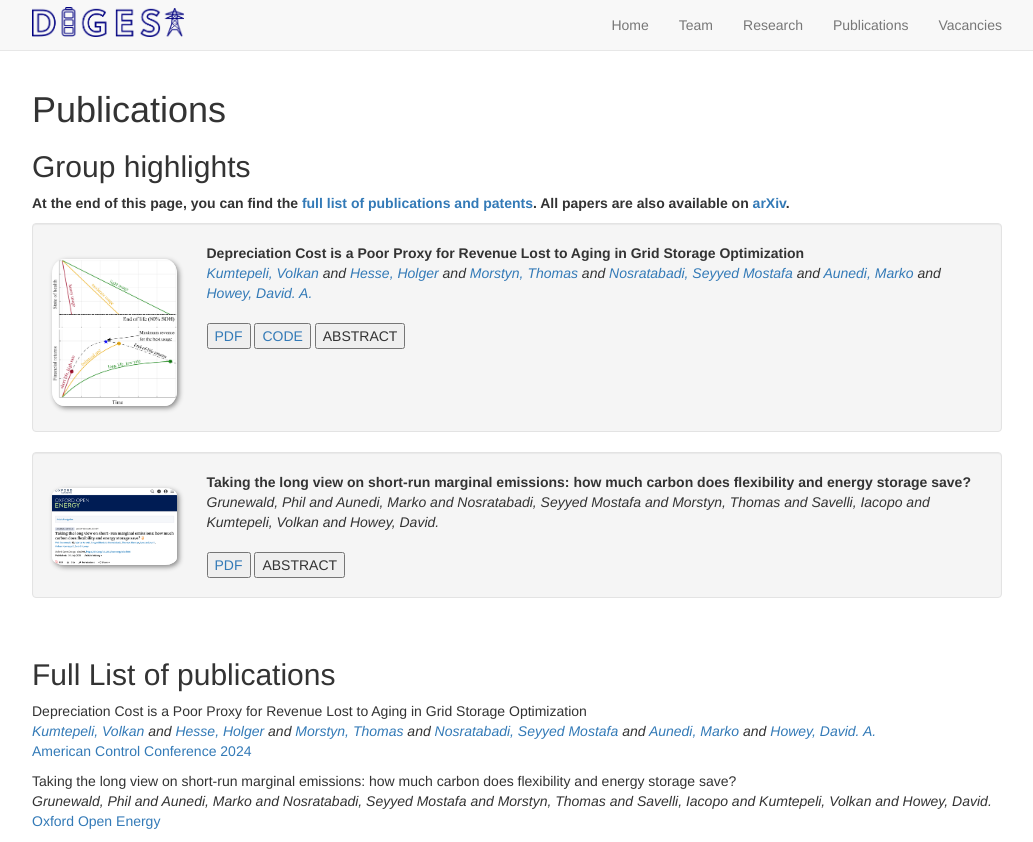
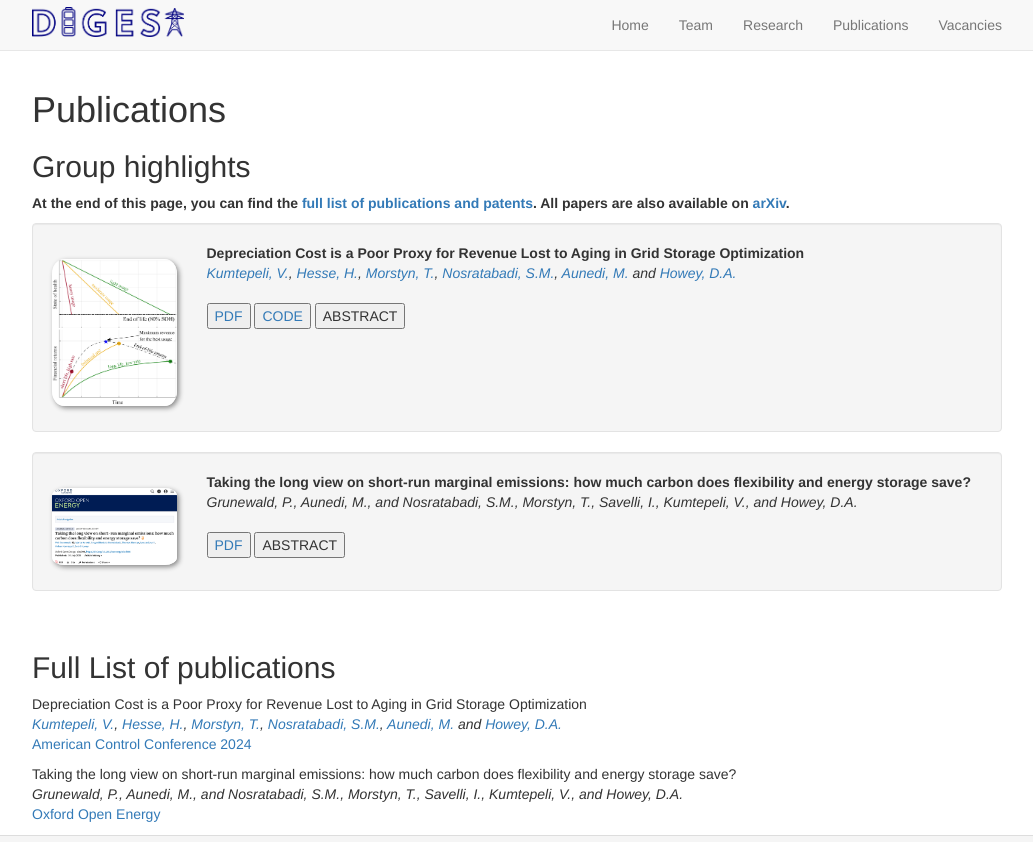
Before and after one commit to EPSRC-DIGEST/epsrc-digest.github.io, a Jekyll site: the page built from _pages/publications.md, in a window 1280 px wide and 1044 px high, cut to the strip 0-842 px from the top of the window. Shown: the whole strip, without its empty margins (123-1156 px from the left). Built offline with Jekyll 4.4.1, drawn with Linux system fonts in a browser that asks for light colours; nearby versions of some CDN libraries.

Commit message:
Update publist.yml
minor edits

```diff
--- a/_data/publist.yml
+++ b/_data/publist.yml
@@ -2,7 +2,7 @@
 - title: "Depreciation Cost is a Poor Proxy for Revenue Lost to Aging in Grid Storage Optimization"
   image: acc24_depreciation.png
   description: Dispatch of a grid energy storage system for arbitrage is typically formulated into a rolling-horizon optimization problem that includes a battery aging model within the cost function. Quantifying degradation as a depreciation cost in the objective can increase overall profits by extending lifetime. However, depreciation is just a proxy metric for battery aging; it is used because simulating the entire system life is challenging due to computational complexity and the absence of decades of future data. In cases where the depreciation cost does not match the loss of possible future revenue, different optimal usage profiles result and this reduces overall profit significantly compared to the best case (e.g., by 30–50%). Representing battery degradation perfectly within the rollinghorizon optimization does not resolve this—in addition, the economic cost of degradation throughout life should be carefully considered. For energy arbitrage, optimal economic dispatch requires a trade-off between overuse, leading to high return rate but short lifetime, vs. underuse, leading to a long but not profitable life. We reveal the intuition behind selecting representative costs for the objective function, and propose a simple moving average filter method to estimate degradation cost. Results show that this better captures peak revenue, assuming reliable price forecasts are available.
-  authors: <a href="https://scholar.google.com/citations?user=Z43mRIsAAAAJ&hl=en">Kumtepeli, Volkan</a> and <a href="https://scholar.google.de/citations?user=hMjZXKwAAAAJ&hl=en">Hesse, Holger</a> and <a href="https://scholar.google.com/citations?user=nvzgGIcAAAAJ&hl=en">Morstyn, Thomas</a> and <a href="https://scholar.google.com/citations?user=buMWpXoAAAAJ&hl=en">Nosratabadi, Seyyed Mostafa</a> and <a href="https://scholar.google.com/citations?user=67Xru_kAAAAJ&hl=en">Aunedi, Marko</a> and <a href="https://scholar.google.com/citations?user=6-MOqkMAAAAJ&hl=en">Howey, David. A.</a>
+  authors: <a href="https://scholar.google.com/citations?user=Z43mRIsAAAAJ&hl=en">Kumtepeli, V.</a>, <a href="https://scholar.google.de/citations?user=hMjZXKwAAAAJ&hl=en">Hesse, H.</a>, <a href="https://scholar.google.com/citations?user=nvzgGIcAAAAJ&hl=en">Morstyn, T.</a>, <a href="https://scholar.google.com/citations?user=buMWpXoAAAAJ&hl=en">Nosratabadi, S.M.</a>, <a href="https://scholar.google.com/citations?user=67Xru_kAAAAJ&hl=en">Aunedi, M.</a> and <a href="https://scholar.google.com/citations?user=6-MOqkMAAAAJ&hl=en">Howey, D.A.</a>
   link:
     url: https://arxiv.org/pdf/2403.10617
     display: American Control Conference 2024
@@ -12,9 +12,8 @@
 - title: "Taking the long view on short-run marginal emissions: how much carbon does flexibility and energy storage save?"
   image: OOE.png
   description: Grid-scale electricity storage will play a crucial role in the transition of power systems towards zero carbon. During the transition, investments need to be channeled towards technologies and locations that enable zero carbon operation in the long term, while also delivering security of supply and value for money. We discuss metrics and market signals that are needed to guide this transition towards clean, secure and affordable solutions. Paradoxically, carbon metrics play an important role, but become less effective as a decision tool once the system approaches zero carbon. We critically assess the role of marginal and average emission and question the allocation of marginal emissions in systems where combinations of renewables and storage deliver flexibility. We conclude that, for strategic investments, short-term market signals may not always deliver sufficiently fast or far-sighted outcomes and operational decisions need to consider the merit order of demand as well as supply.
-  authors: Grunewald, Phil and Aunedi, Marko and Nosratabadi, Seyyed Mostafa and Morstyn, Thomas and Savelli, Iacopo and Kumtepeli, Volkan and Howey, David.
+  authors: Grunewald, P., Aunedi, M., and Nosratabadi, S.M., Morstyn, T., Savelli, I., Kumtepeli, V., and Howey, D.A.
   link:
     url: https://doi.org/10.1093/ooenergy/oiad008
     display: Oxford Open Energy
   highlight: 1
-  # news2: See [news item](https://www.universiteitleiden.nl/en/news/2023/06/new-method-to-find-majoranas-tested-for-the-first-time) by Michelle Willebrands
```
